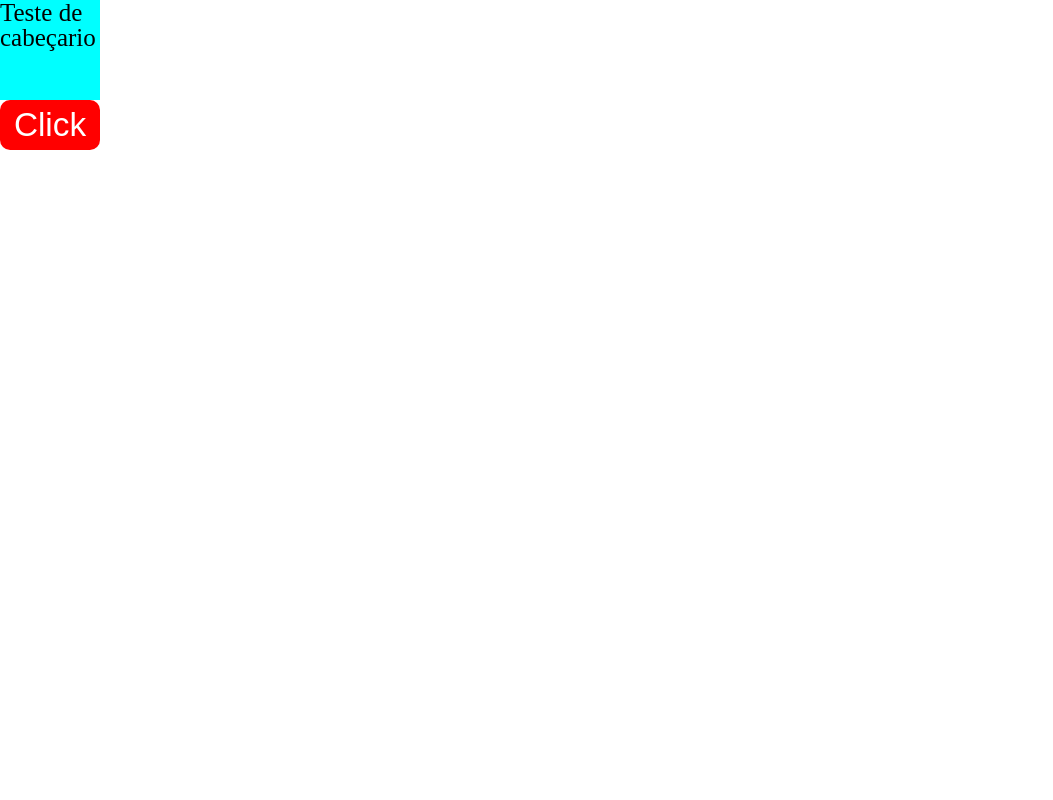
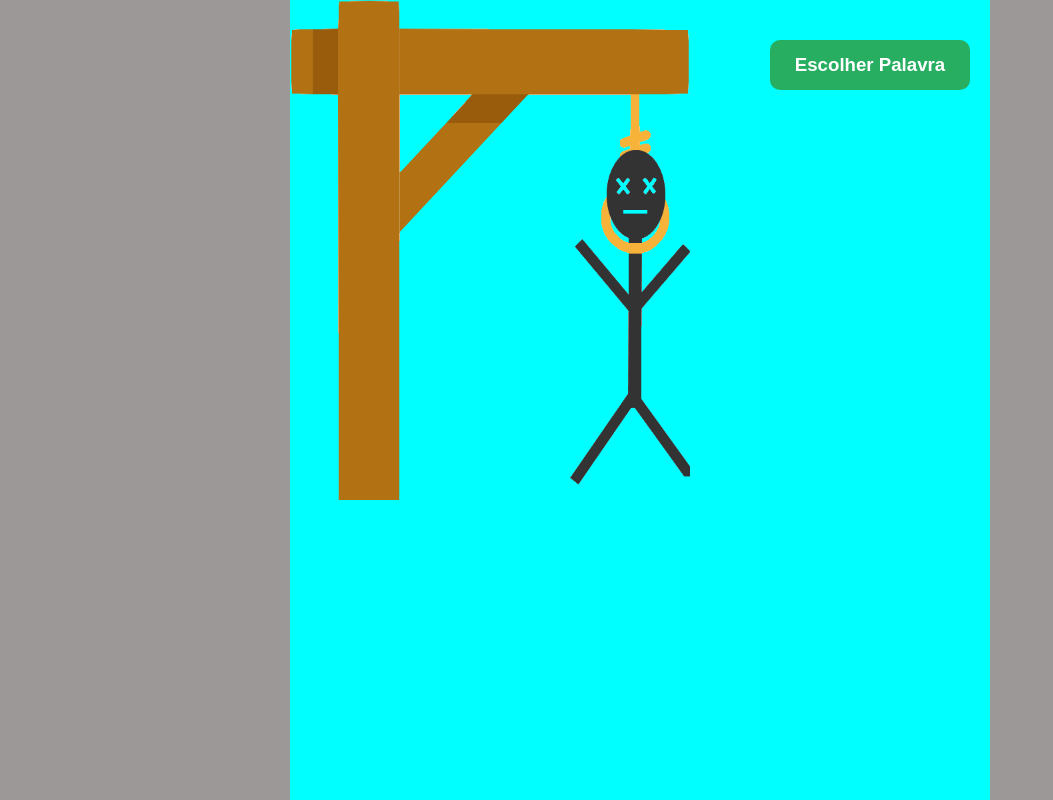
Before and after one commit to franciscojrdev/projeto8-hangman, a React app: page / in a window 1280 px wide. Shown: the whole page, without its empty margins (0-1053 px from the left). Built offline with nearby package versions, Linux system fonts and the light colour scheme.

Commit message:
layout base

```diff
--- a/src/assets/styles/style.css
+++ b/src/assets/styles/style.css
@@ -1,18 +1,38 @@
-h1{
+body{
+    box-sizing: border-box;
+    width: 100%;
+    height: 100%;
+    background-color: rgb(157, 152, 152);
+    font-family: 'Courier New', Courier, monospace;
+}
+
+main{
+    width: 700px;
+    height: 100vh;
     background-color: aqua;
-    font-size: 25px;
-    height: 100px;
-    width: 100px;
+    margin: 0 auto;
 }
-button{
-    background-color: rgb(255, 0, 0);
-    width: 100px;
+
+.forca{
+    width: 100%;
+    height: 700px;
+    display: flex;
+    justify-content: space-between;
+    align-items: initial;
+}
+.forca img{
+    width: 400px;
+    height: 500px;
+}
+.forca button{
+    margin-top: 40px;
+    margin-right: 20px;
+    width: 200px;
     height: 50px;
-    color: white;
-    font-size: 25pt;
+    background-color:#27ae60;
     border-radius: 10px;
     border-style: hidden;
+    color: white;
+    font-weight: bold;
+    font-size: 14pt;
 }
-button:hover{
-    background-color: aquamarine;
-}
--- a/src/components/App.js
+++ b/src/components/App.js
@@ -1,7 +1,20 @@
+import forca0 from "../assets/img/forca0.png";
+import forca1 from "../assets/img/forca1.png";
+import forca2 from "../assets/img/forca2.png";
+import forca3 from "../assets/img/forca3.png";
+import forca4 from "../assets/img/forca4.png";
+import forca5 from "../assets/img/forca5.png";
+import forca6 from "../assets/img/forca6.png";
+
 export default function App() {
-  return <>
-    <h1>Teste de cabeçario</h1>
-    <button>Click</button>
-
-  </>;
+  return (
+    <>
+      <main>
+        <div className="forca">
+          <img src={forca6} />
+          <button>Escolher Palavra</button>
+        </div>
+      </main>
+    </>
+  );
 }
```
